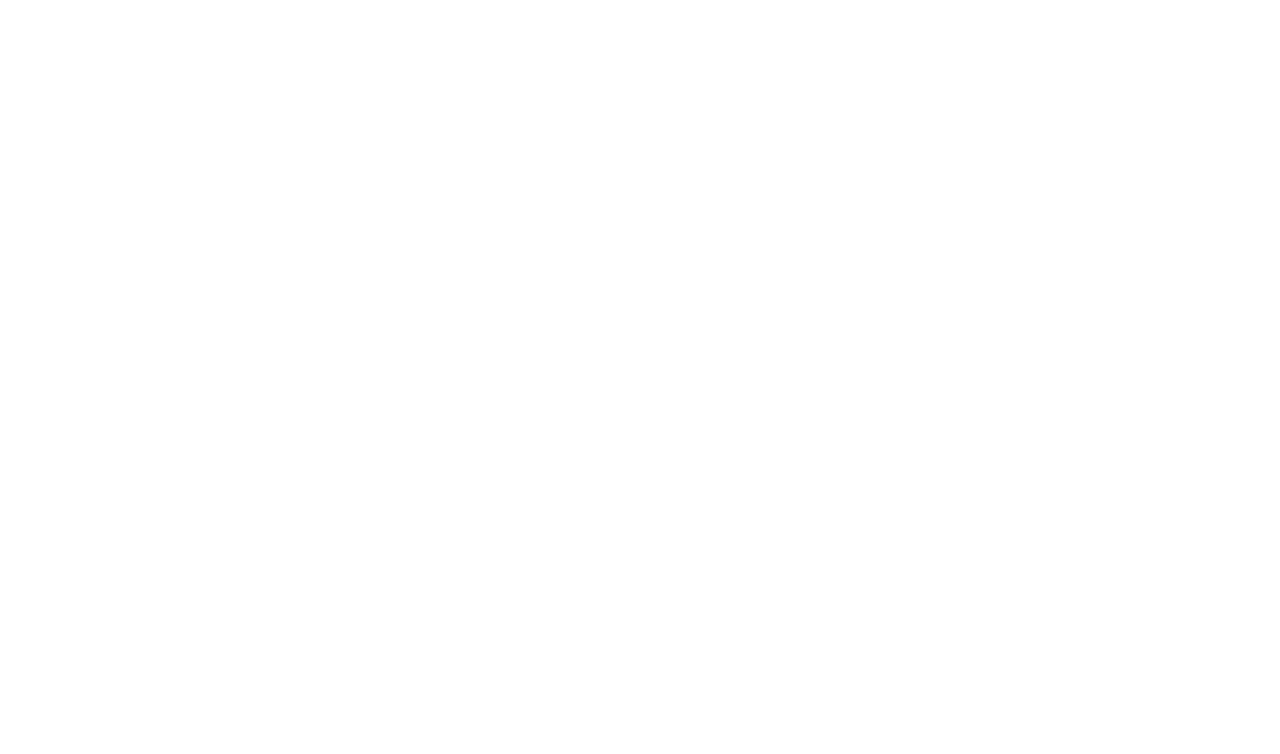
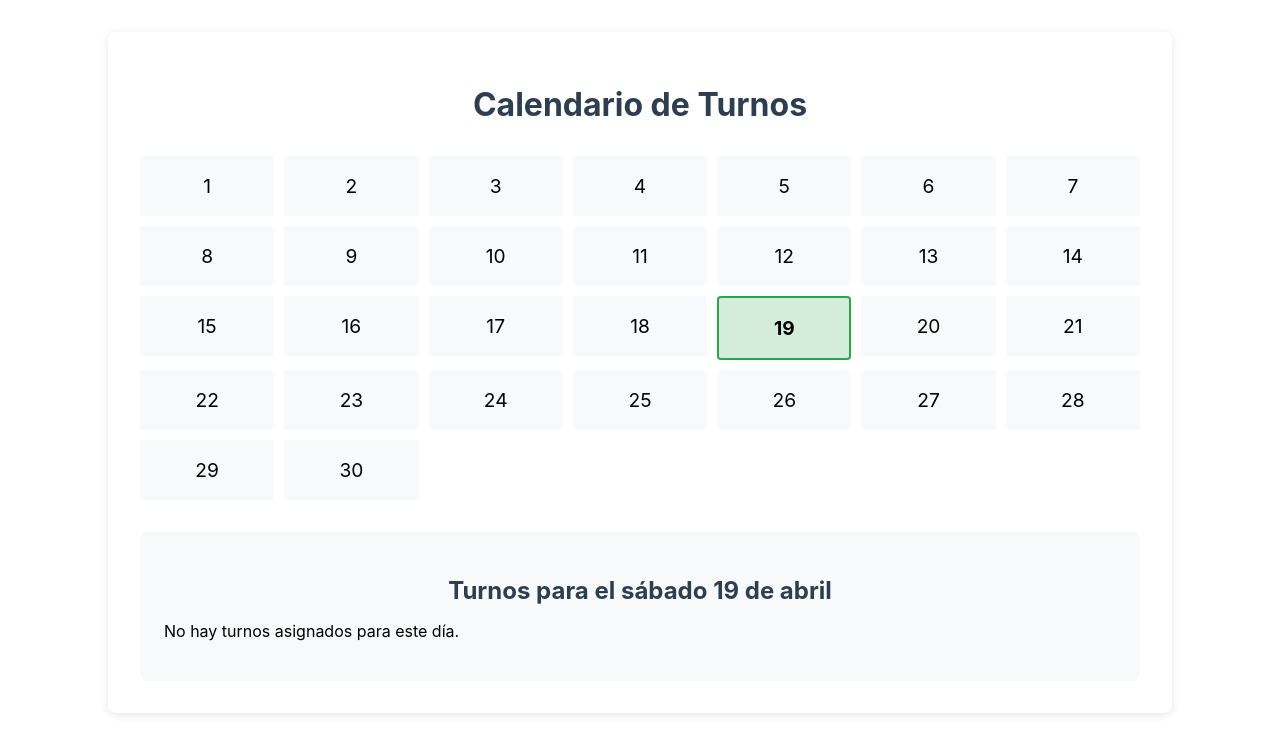
Before and after one commit to Ignacio-Cancino1/Planificador-de-Horarios-Empresariales, a React (Create React App) app in the folder planificador-horario/: page /calendario-turnos in a window 1280 px wide. Before the commit this address had no page. Shown: the top 754 px of the page. Built offline with nearby package versions, Linux system fonts and the light colour scheme.

Commit message:
Creacion Pages calendario
En este se muestra un calendario para poder ver los turnos del dia y un resumen

```diff
--- a/planificador-horario/package.json
+++ b/planificador-horario/package.json
@@ -3,10 +3,12 @@
   "version": "0.1.0",
   "private": true,
   "dependencies": {
+    "@date-io/date-fns": "^3.2.1",
     "@testing-library/dom": "^10.4.0",
     "@testing-library/jest-dom": "^6.6.3",
     "@testing-library/react": "^16.3.0",
     "@testing-library/user-event": "^13.5.0",
+    "date-fns": "^4.1.0",
     "prop-types": "^15.8.1",
     "react": "^19.1.0",
     "react-dom": "^19.1.0",
--- a/planificador-horario/src/App.jsx
+++ b/planificador-horario/src/App.jsx
@@ -7,6 +7,7 @@
 import { Employees } from './pages/Employees';
 import { EmployeeProfile } from './pages/EmployeeProfile';
 import { AssignShift } from './pages/AssignShift';
+import { ShiftCalendar } from './pages/ShiftCalendar';
 
 // Dentro de tu componente <Routes>
 <Route path="/empleados/:id" element={<EmployeeProfile />} />
@@ -35,6 +36,9 @@
         <Route
           path="/asignar-turno"
           element={<AssignShift />} />
+        <Route
+          path="/calendario-turnos"
+          element={<ShiftCalendar />} />
       </Routes>
     </BrowserRouter>
   );
--- a/planificador-horario/src/pages/Dashboard.jsx
+++ b/planificador-horario/src/pages/Dashboard.jsx
@@ -18,6 +18,9 @@
   const handleAssignShift = () => {
     navigate('/asignar-turno');
   };
+  const handleViewCalendar = () => {
+    navigate('/calendario-turnos');
+  };
 
   return (
     <div className={styles.dashboard}>
@@ -25,12 +28,15 @@
       <p>Aquí podrás gestionar los horarios de tu equipo.</p>
 
       <div className={styles.quickActions}>
+      <button onClick={handleViewCalendar}>
+           Ver Calendario de Turnos
+      </button>
       <button onClick={handleAssignShift}>
            Asignar Turno
       </button>
         <button onClick={handleViewEmployees}>
           <FaUsers /> Ver empleados {/* Ícono + texto */}
-        </button>
+      </button>
       </div>
 
       <button onClick={handleLogout} className={styles.logoutButton}>
--- /dev/null
+++ b/planificador-horario/src/pages/ShiftCalendar.jsx
@@ -0,0 +1,115 @@
+// src/pages/ShiftCalendar.jsx
+import { useState } from 'react';
+import { format, isSameDay, parseISO } from 'date-fns';
+import { es } from 'date-fns/locale';
+import styles from './ShiftCalendar.module.css';
+
+// Datos simulados de turnos asignados
+const mockShifts = [
+  {
+    id: 1,
+    employeeId: 1,
+    employeeName: "Ana López",
+    date: "2023-11-15",
+    shift: "Mañana (08:00 - 14:00)"
+  },
+  {
+    id: 2,
+    employeeId: 2,
+    employeeName: "Carlos Méndez",
+    date: "2023-11-15",
+    shift: "Tarde (14:00 - 20:00)"
+  },
+  {
+    id: 3,
+    employeeId: 3,
+    employeeName: "María González",
+    date: "2023-11-16",
+    shift: "Mañana (08:00 - 14:00)"
+  },
+  {
+    id: 4,
+    employeeId: 1,
+    employeeName: "Ana López",
+    date: "2023-11-18",
+    shift: "Noche (20:00 - 08:00)"
+  }
+];
+
+// Generar días del mes actual
+const currentDate = new Date();
+const currentYear = currentDate.getFullYear();
+const currentMonth = currentDate.getMonth();
+const daysInMonth = new Date(currentYear, currentMonth + 1, 0).getDate();
+
+const monthDays = Array.from({ length: daysInMonth }, (_, i) => {
+  const day = i + 1;
+  return new Date(currentYear, currentMonth, day);
+});
+
+export const ShiftCalendar = () => {
+  const [selectedDate, setSelectedDate] = useState(currentDate);
+  const [selectedDayShifts, setSelectedDayShifts] = useState([]);
+
+  // Verificar qué días tienen turnos
+  const hasShifts = (day) => {
+    return mockShifts.some(shift => isSameDay(parseISO(shift.date), day));
+  };
+
+  // Manejar selección de día
+  const handleDayClick = (day) => {
+    setSelectedDate(day);
+    const shifts = mockShifts.filter(shift =>
+      isSameDay(parseISO(shift.date), day)
+    );
+    setSelectedDayShifts(shifts);
+  };
+
+  // Formatear fecha en español
+  const formatDate = (date) => {
+    return format(date, "EEEE d 'de' MMMM", { locale: es });
+  };
+
+  return (
+    <div className={styles.calendarContainer}>
+      <h1>Calendario de Turnos</h1>
+
+      <div className={styles.calendarGrid}>
+        {monthDays.map((day, index) => {
+          const dayHasShifts = hasShifts(day);
+          const isSelected = isSameDay(day, selectedDate);
+
+          return (
+            <div
+              key={index}
+              className={`${styles.dayCell}
+                ${dayHasShifts ? styles.hasShifts : ''}
+                ${isSelected ? styles.selectedDay : ''}`}
+              onClick={() => handleDayClick(day)}
+            >
+              <div className={styles.dayNumber}>{format(day, 'd')}</div>
+              {dayHasShifts && <div className={styles.shiftIndicator}></div>}
+            </div>
+          );
+        })}
+      </div>
+
+      <div className={styles.selectedDayInfo}>
+        <h2>Turnos para el {formatDate(selectedDate)}</h2>
+
+        {selectedDayShifts.length > 0 ? (
+          <ul className={styles.shiftsList}>
+            {selectedDayShifts.map(shift => (
+              <li key={shift.id} className={styles.shiftItem}>
+                <span className={styles.employeeName}>{shift.employeeName}</span>
+                <span className={styles.shiftTime}>{shift.shift}</span>
+              </li>
+            ))}
+          </ul>
+        ) : (
+          <p>No hay turnos asignados para este día.</p>
+        )}
+      </div>
+    </div>
+  );
+};
--- /dev/null
+++ b/planificador-horario/src/pages/ShiftCalendar.module.css
@@ -0,0 +1,114 @@
+/* src/pages/ShiftCalendar.module.css */
+.calendarContainer {
+    max-width: 1000px;
+    margin: 2rem auto;
+    padding: 2rem;
+    background: white;
+    border-radius: 8px;
+    box-shadow: 0 2px 10px rgba(0, 0, 0, 0.1);
+  }
+
+  h1 {
+    text-align: center;
+    color: #2c3e50;
+    margin-bottom: 2rem;
+  }
+
+  .calendarGrid {
+    display: grid;
+    grid-template-columns: repeat(7, 1fr);
+    gap: 10px;
+    margin-bottom: 2rem;
+  }
+
+  .dayCell {
+    position: relative;
+    height: 60px;
+    display: flex;
+    justify-content: center;
+    align-items: center;
+    background-color: #f8f9fa;
+    border-radius: 4px;
+    cursor: pointer;
+    transition: all 0.2s;
+  }
+
+  .dayCell:hover {
+    background-color: #e9ecef;
+  }
+
+  .hasShifts {
+    background-color: #e6f7e6;
+    border: 1px solid #c3e6cb;
+  }
+
+  .selectedDay {
+    background-color: #d4edda;
+    border: 2px solid #28a745;
+    font-weight: bold;
+  }
+
+  .shiftIndicator {
+    position: absolute;
+    bottom: 5px;
+    width: 8px;
+    height: 8px;
+    border-radius: 50%;
+    background-color: #28a745;
+  }
+
+  .dayNumber {
+    font-size: 1.2rem;
+  }
+
+  .selectedDayInfo {
+    background-color: #f8f9fa;
+    padding: 1.5rem;
+    border-radius: 8px;
+  }
+
+  .selectedDayInfo h2 {
+    color: #2c3e50;
+    margin-bottom: 1rem;
+    text-align: center;
+  }
+
+  .shiftsList {
+    list-style: none;
+    padding: 0;
+  }
+
+  .shiftItem {
+    display: flex;
+    justify-content: space-between;
+    padding: 0.8rem;
+    margin-bottom: 0.5rem;
+    background-color: white;
+    border-radius: 4px;
+    box-shadow: 0 1px 3px rgba(0, 0, 0, 0.1);
+  }
+
+  .employeeName {
+    font-weight: 600;
+  }
+
+  .shiftTime {
+    color: #6c757d;
+  }
+
+  /* Responsive */
+  @media (max-width: 768px) {
+    .calendarGrid {
+      grid-template-columns: repeat(5, 1fr);
+    }
+
+    .dayCell {
+      height: 50px;
+    }
+  }
+
+  @media (max-width: 480px) {
+    .calendarGrid {
+      grid-template-columns: repeat(3, 1fr);
+    }
+  }
```
Also changed, not shown: 1 other file (tests, documents, lock files or other folders).
